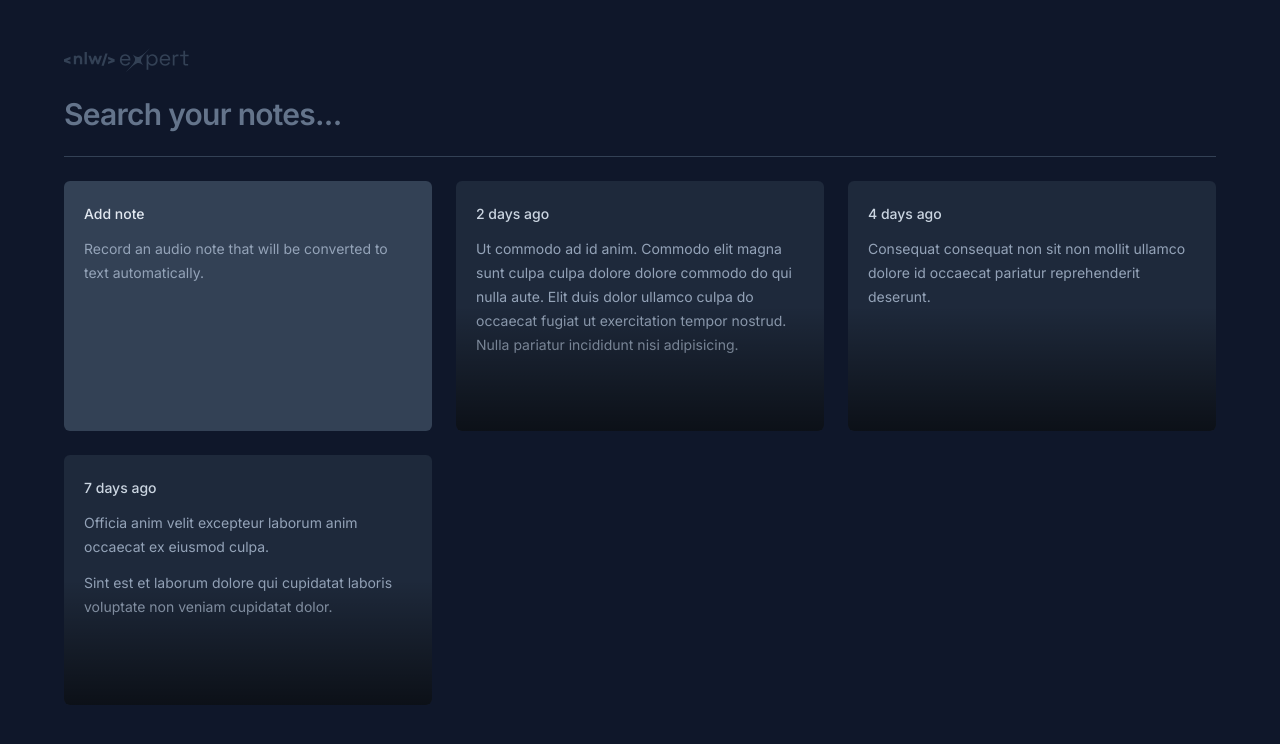
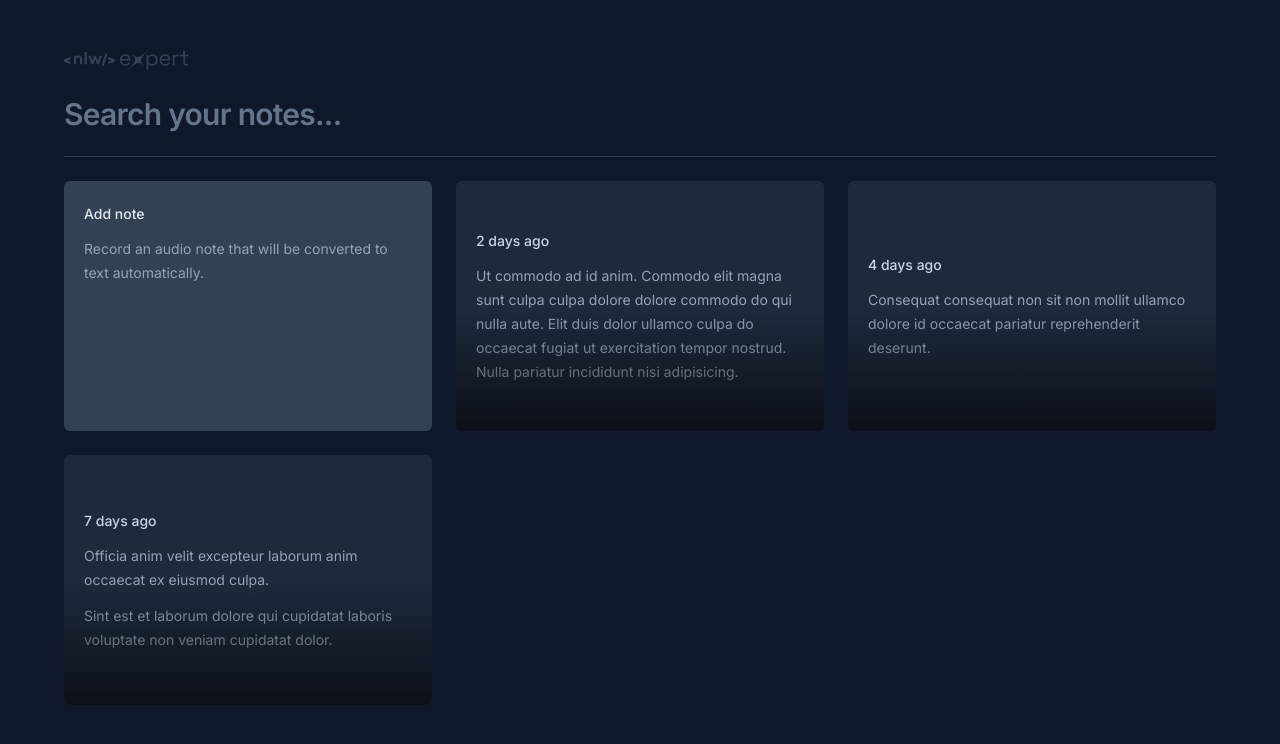
Before and after one commit to guibafica/nlw_expert_notes, a React (Vite) app: page / in a window 1280 px wide. Shown: the top 744 px of the page. Built offline with nearby package versions, Linux system fonts and the light colour scheme.

Commit message:
Finalize first day adjusts

```diff
--- a/src/app.tsx
+++ b/src/app.tsx
@@ -1,4 +1,5 @@
 import { NoteCard } from "./components/note-card";
+import { NewNoteCard } from "./components/new-note-card";
 
 import { notesFakeData } from "./utils/notesFakeData";
 
@@ -20,13 +21,7 @@ export function App() {
       <div className="h-px bg-slate-700" />
 
       <div className="grid grid-cols-3 gap-6 auto-rows-[250px]">
-        <div className="rounded-md bg-slate-700 p-5 space-y-3">
-          <span className="text-sm font-medium text-slate-200">Add note</span>
-
-          <p className="text-sm leading-6 text-slate-400">
-            Record an audio note that will be converted to text automatically.
-          </p>
-        </div>
+        <NewNoteCard />
 
         {notesFakeData.map((fakeData) => (
           <NoteCard
--- /dev/null
+++ b/src/components/new-note-card.tsx
@@ -0,0 +1,11 @@
+export function NewNoteCard() {
+  return (
+    <div className="rounded-md bg-slate-700 p-5 space-y-3">
+      <span className="text-sm font-medium text-slate-200">Add note</span>
+
+      <p className="text-sm leading-6 text-slate-400">
+        Record an audio note that will be converted to text automatically.
+      </p>
+    </div>
+  );
+}
--- a/src/components/note-card.tsx
+++ b/src/components/note-card.tsx
@@ -5,7 +5,7 @@ interface INoteCardProps {
 
 export function NoteCard(payload: INoteCardProps) {
   return (
-    <div className="rounded-md bg-slate-800 p-5 space-y-3 overflow-hidden relative">
+    <button className="rounded-md text-left bg-slate-800 p-5 space-y-3 overflow-hidden relative outline-none hover:ring-2 hover:ring-slate-600 focus-visible:ring-2 focus-visible:ring-lime-400">
       <span className="text-sm font-medium text-slate-300">
         {payload.title}
       </span>
@@ -17,6 +17,6 @@ export function NoteCard(payload: INoteCardProps) {
       ))}
 
       <div className="absolute bottom-0 left-0 right-0 h-1/2 bg-gradient-to-t from-black/60 to-black/0 pointer-events-none" />
-    </div>
+    </button>
   );
 }
```
